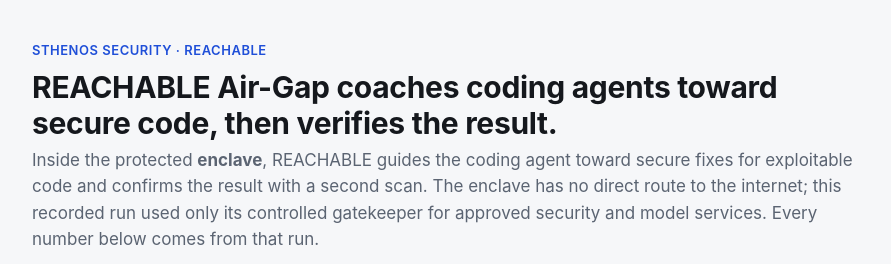
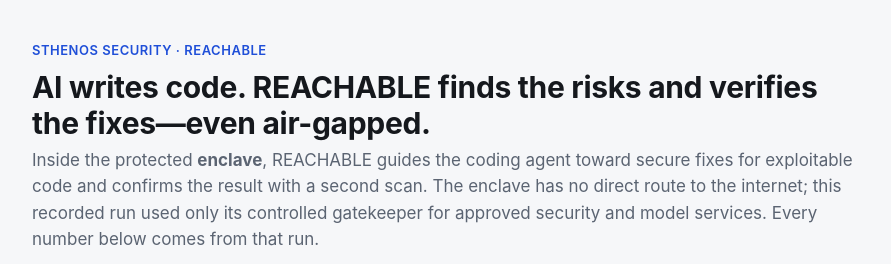
Before and after one commit to sthenos-security/reach-airgap-demo, a plain HTML site: page docs/index.html in a window 1280 px wide. Shown: the top 264 px of the page, without its empty margins (194-1085 px from the left). Drawn offline with Linux system fonts and the light colour scheme.

Commit message:
docs(demo): sharpen air-gap headline

```diff
--- a/docs/index.html
+++ b/docs/index.html
@@ -139,7 +139,7 @@
   <div class="wrap">
     <header>
       <div class="eyebrow">Sthenos Security · Reachable</div>
-      <h1>REACHABLE Air-Gap coaches coding agents toward secure code, then verifies the result.</h1>
+      <h1>AI writes code. REACHABLE finds the risks and verifies the fixes—even air-gapped.</h1>
       <p class="lede">Inside the protected <b>enclave</b>, REACHABLE guides the coding agent toward
         secure fixes for exploitable code and confirms the result with a second scan. The enclave has
         no direct route to the internet; this recorded run used only its controlled gatekeeper for
```
